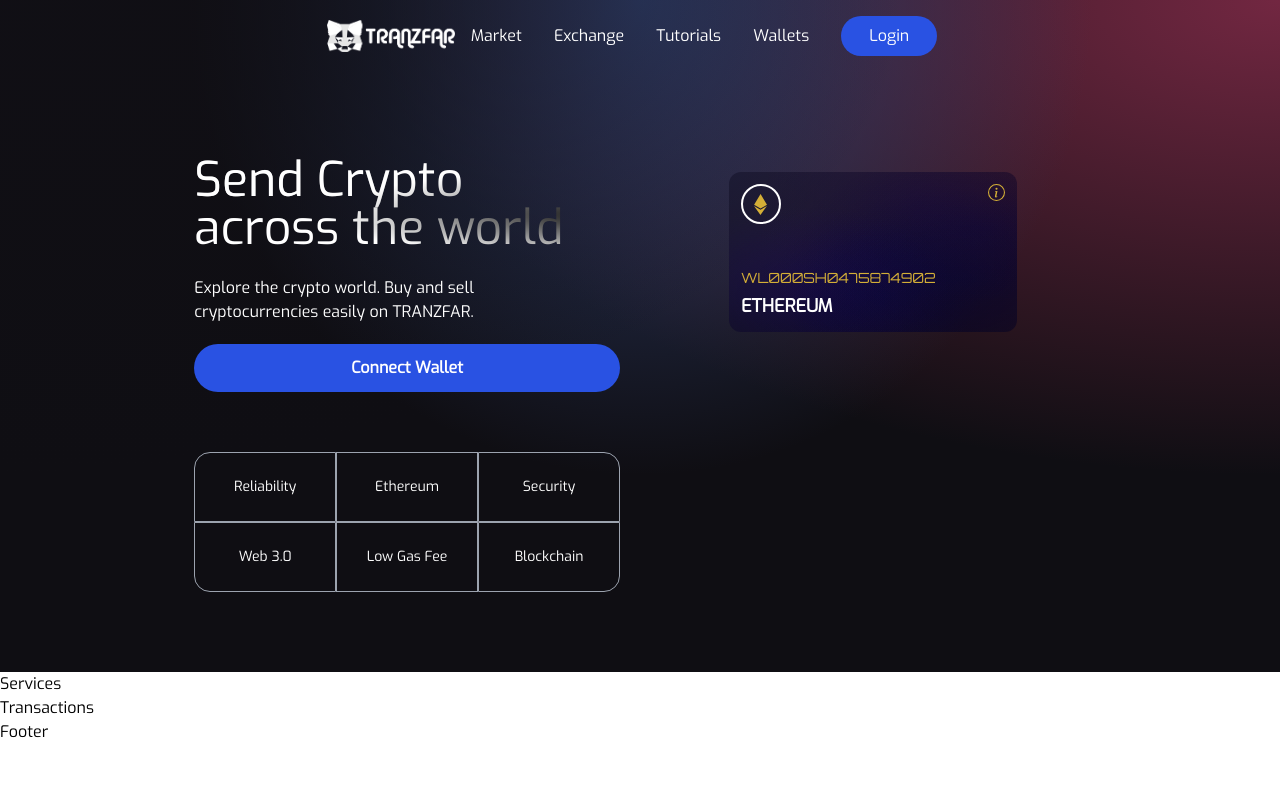
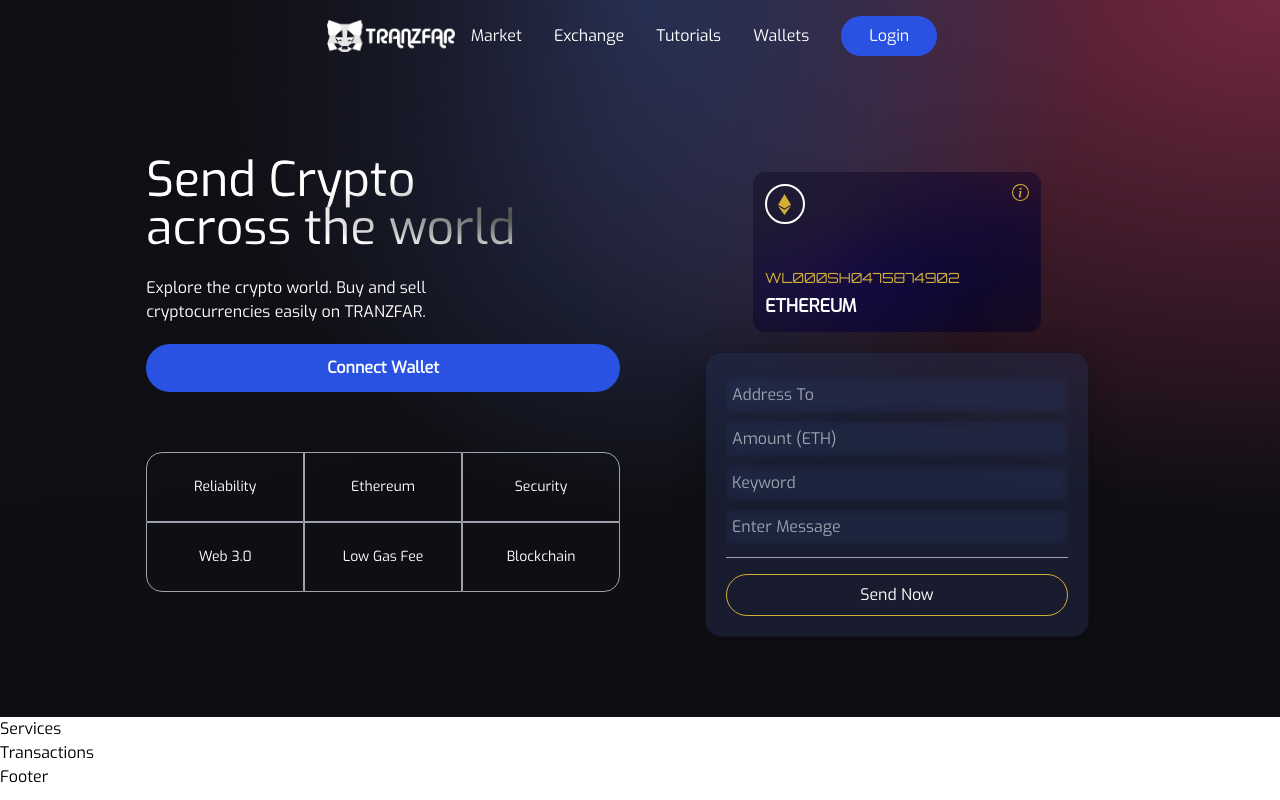
Before and after one commit to Howdy-admoll/SmartContract, a React (Vite) app in the folder chainuser/: page / in a window 1280 px wide. Built offline with nearby package versions, Linux system fonts and the light colour scheme.

Commit message:
ethereum card and eth TRANZFAR form

```diff
--- a/chainuser/src/components/Welcome.jsx
+++ b/chainuser/src/components/Welcome.jsx
@@ -6,9 +6,24 @@
 
 const commonStyles = "min-h-[70px] sm:px-0 px-2 sm:min-w-[120px] flex justify-center items-center border-[0.5px] border-gray-400 text-sm font-light text-white";
 
+const Input = ({ placeholder, name, type, value, handleChange}) => (
+    <input
+        placeholder={placeholder}
+        type={type}
+        step="0.0001"
+        value={value}
+        onChange={(e) => handleChange(e, name)}
+        className="my-1 w-full rounded-sm p-1.5 outline-none bg-transparent text-white border-none text-small white-glassmorphism"
+    />
+);
+
 const Welcome = () => {
 
     const connectWallet = () =>{
+
+    }
+
+    const handleSubmit = () => {
 
     }
 
@@ -66,6 +81,27 @@
                             </div>
                         </div>
                     </div>
+
+                    <div className="p-5 sm:w-96 w-full flex flex-col justify-start items-center blue-glassmorphism">
+                        <Input placeholder="Address To" name="addressTo" type="text" handleChange={() => {handleChange}} />
+                        <Input placeholder="Amount (ETH)" name="amount" type="number" handleChange={() => {handleChange}} />
+                        <Input placeholder="Keyword" name="keyword" type="text" handleChange={() => {handleChange}} />
+                        <Input placeholder="Enter Message" name="message" type="text" handleChange={() => {handleChange}} />
+
+                        <div className="h-[1px] w-full bg-gray-400 my-2" />
+
+                        {false ? (
+                            <loader />
+                        ) : (
+                            <button
+                                type="button"
+                                onClick={handleSubmit}
+                                className="text-white w-full mt-2 border-[1px] p-2 border-[#d4af37] rounded-full cursor-pointer"
+                            >
+                               Send Now
+                            </button>
+                        )}
+                    </div>
                 </div>
             </div>
         </div>
```
